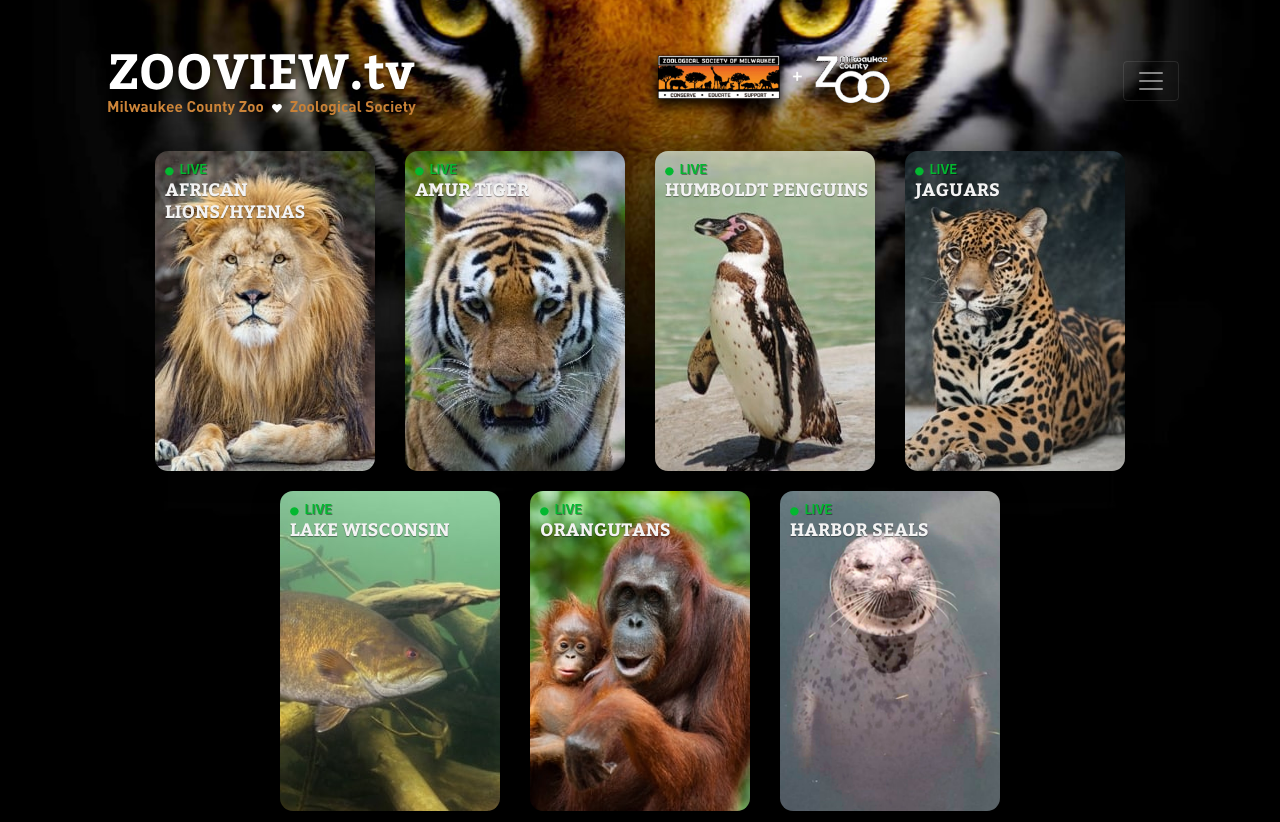
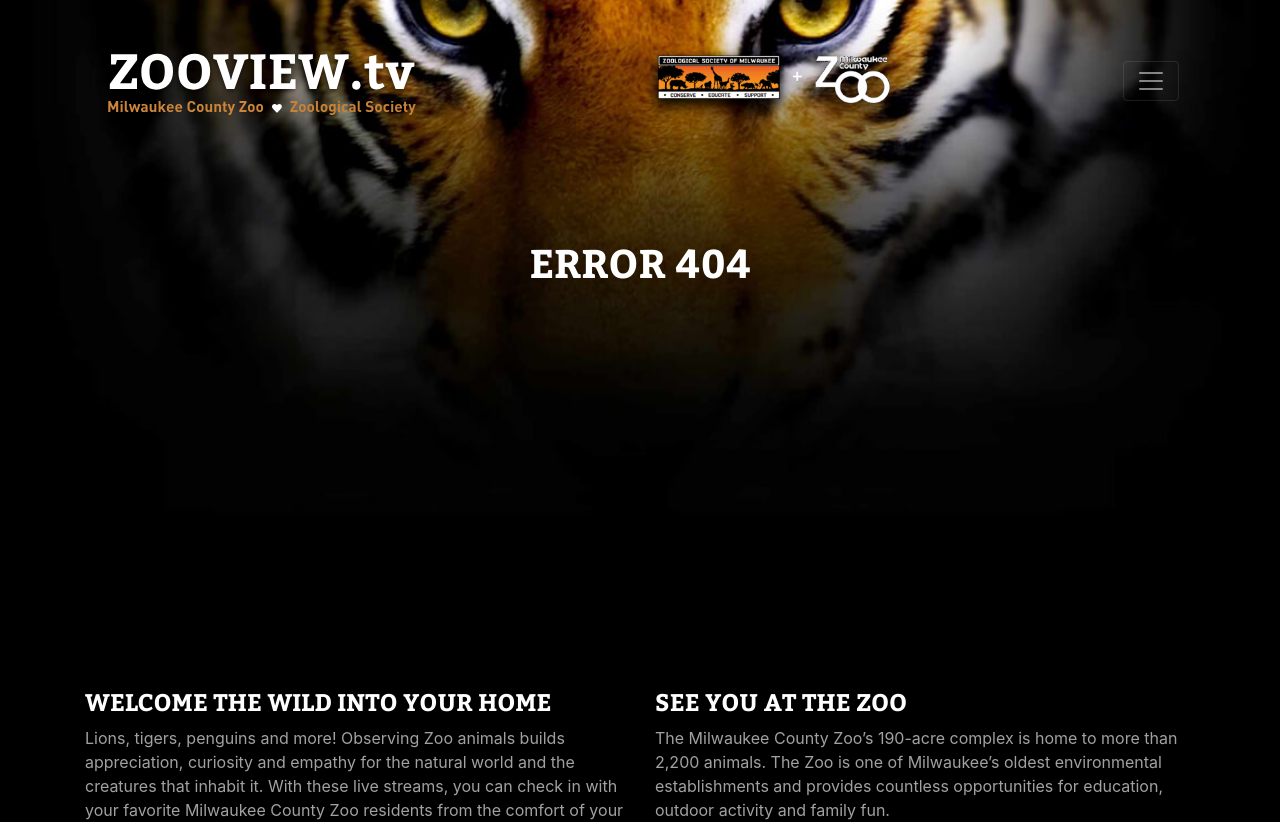
Before and after one commit to zoological-society-of-milwaukee/zooview.tv, a React (Create React App) app: page / in a window 1280 px wide. Shown: the top 822 px of the page. Built offline with nearby package versions, Linux system fonts and the light colour scheme.

Commit message:
try to fix routing

```diff
--- a/src/components/App.js
+++ b/src/components/App.js
@@ -18,7 +18,7 @@
     <BrowserRouter>
       <Header {...props} />
       <Switch>
-        <Route exact path="/" component={() => <Frontpage {...props} />} />
+        {/* <Route exact path="/" component={() => <Frontpage {...props} />} /> */}
         <Route path="/exhibits/:slug" component={() => <ExhibitDetailPage {...props} />} />
         <Route path="/legal/terms-of-service" component={() => <TermsOfServicePage {...props} />} />
         <Route path="/legal/privacy-policy" component={() => <PrivacyPolicyPage {...props} />} />
--- a/src/components/pages/ExhibitDetailPage.js
+++ b/src/components/pages/ExhibitDetailPage.js
@@ -22,7 +22,7 @@
           <Row>
             <Col sm="12" md="7" xl="8">
               <div style={{marginBottom:20}} className="embed-responsive embed-responsive-16by9">
-                      {/* <iframe src =  {videoUrl}
+                      <iframe src =  {videoUrl}
                       title={`Live stream of the ${name} exhibit`}
                       name = "ls-player"
                       scrolling = "no"
@@ -30,7 +30,7 @@
                       frameBorder = "0"
                       webkitallowfullscreen = "true"
                       mozallowfullscreen = "true"
-                      allowFullScreen   > </iframe>  */}
+                      allowFullScreen   > </iframe>
               </div>
             </Col>
             <Col>
```
